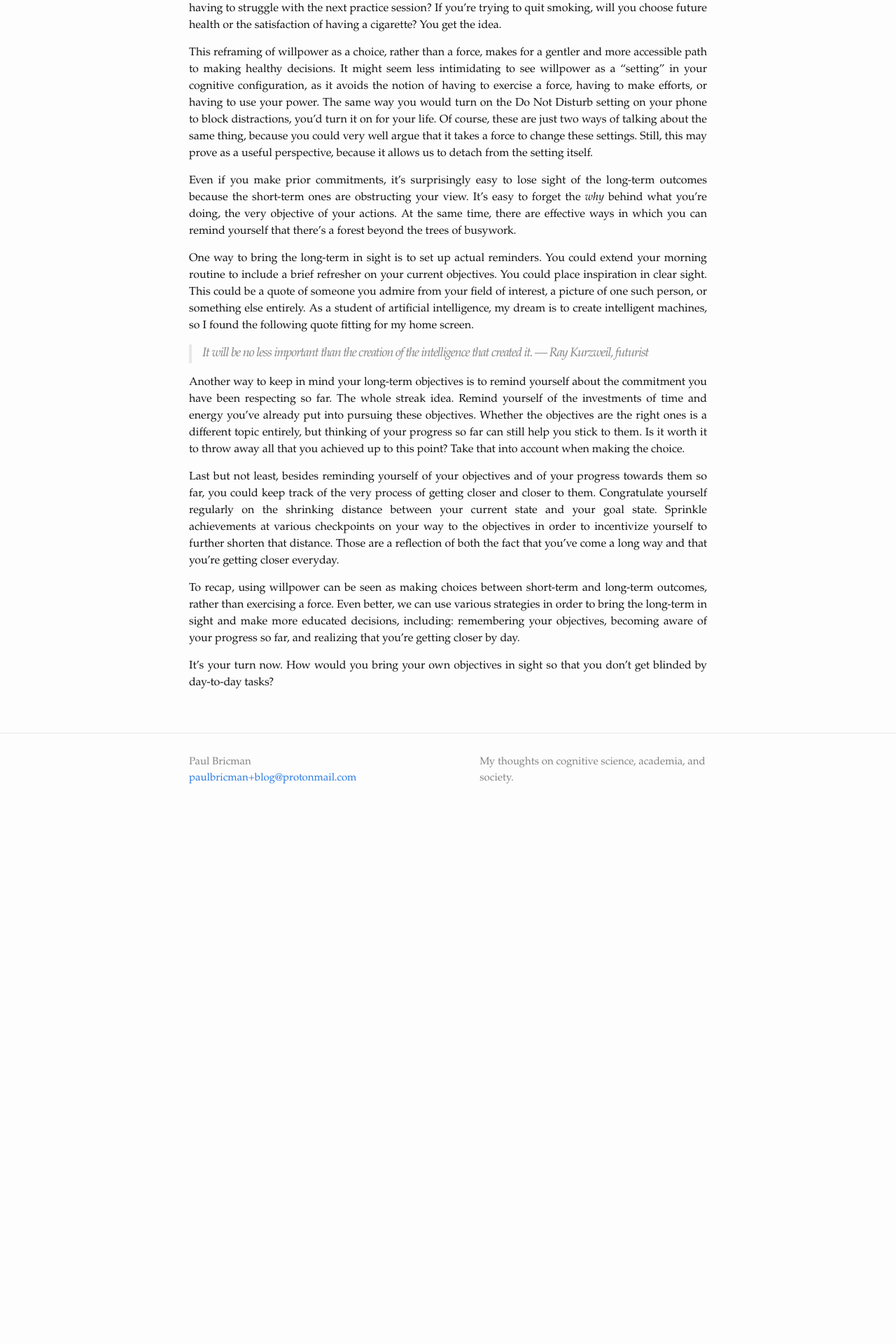
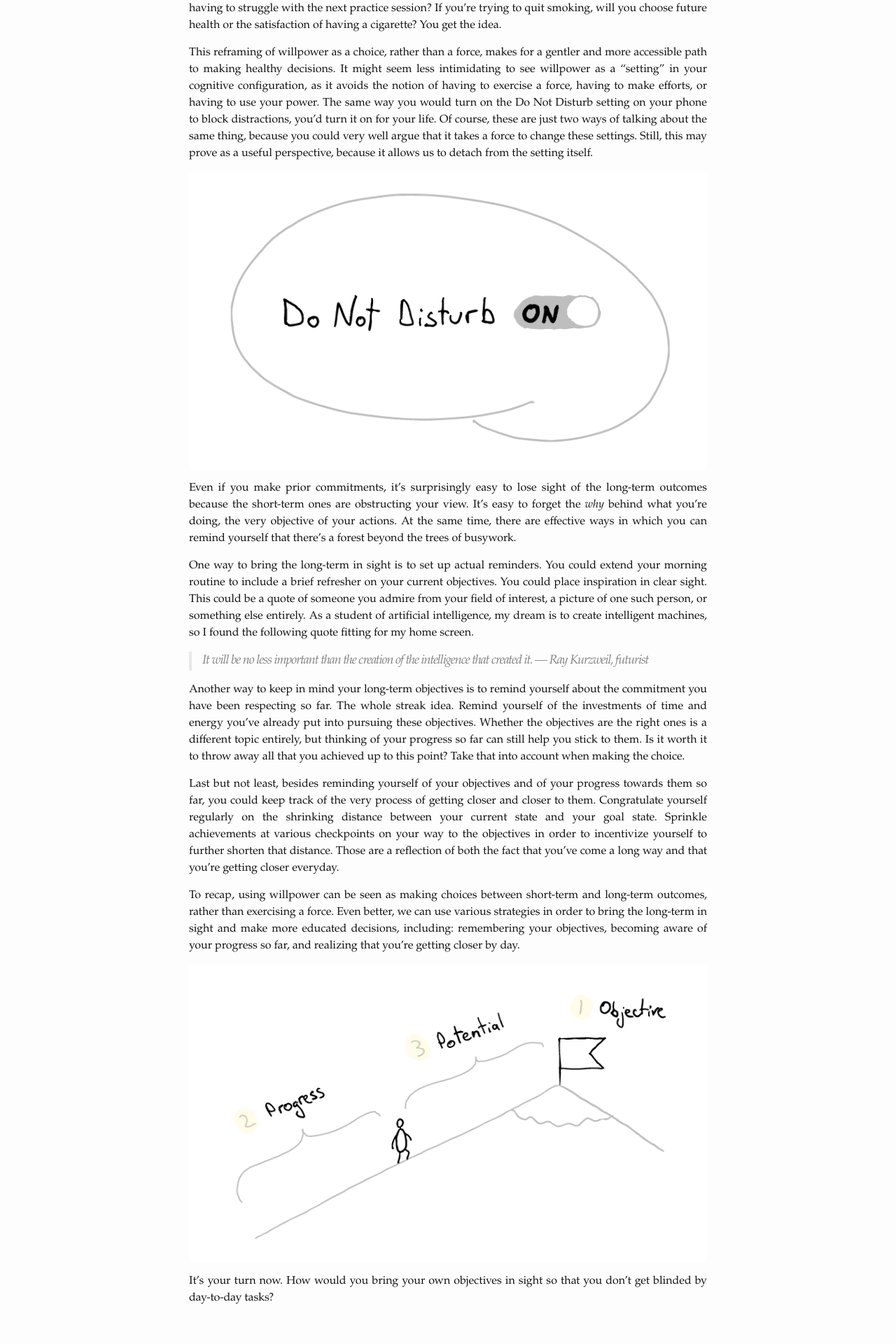
Before and after one commit to paulbricman/paulbricman.github.io, a Jekyll site: the page built from _posts/2020-09-26-willpower-as-setting.md, in a window 1280 px wide. Shown: the part 737-2657 px from the top of the page at 70% size. Built offline with Jekyll 4.4.1, drawn with Linux system fonts in a browser that asks for light colours; before the commit the page ends 1920 px from its top, so only the background shows below that.

Commit message:
Update Willpower as Setting

```diff
--- a/_posts/2020-09-26-willpower-as-setting.md
+++ b/_posts/2020-09-26-willpower-as-setting.md
@@ -19,6 +19,8 @@ Think about it, every situation which we associate with willpower contains a cho
 
 This reframing of willpower as a choice, rather than a force, makes for a gentler and more accessible path to making healthy decisions. It might seem less intimidating to see willpower as a "setting" in your cognitive configuration, as it avoids the notion of having to exercise a force, having to make efforts, or having to use your power. The same way you would turn on the Do Not Disturb setting on your phone to block distractions, you'd turn it on for your life. Of course, these are just two ways of talking about the same thing, because you could very well argue that it takes a force to change these settings. Still, this may prove as a useful perspective, because it allows us to detach from the setting itself.
 
+![Do Not Disturb your mind](/assets/images/dnd.png)
+
 Even if you make prior commitments, it's surprisingly easy to lose sight of the long-term outcomes because the short-term ones are obstructing your view. It's easy to forget the *why* behind what you're doing, the very objective of your actions. At the same time, there are effective ways in which you can remind yourself that there's a forest beyond the trees of busywork.
 
 One way to bring the long-term in sight is to set up actual reminders. You could extend your morning routine to include a brief refresher on your current objectives. You could place inspiration in clear sight. This could be a quote of someone you admire from your field of interest, a picture of one such person, or something else entirely. As a student of artificial intelligence, my dream is to create intelligent machines, so I found the following quote fitting for my home screen.
@@ -31,4 +33,6 @@ Last but not least, besides reminding yourself of your objectives and of your pr
 
 To recap, using willpower can be seen as making choices between short-term and long-term outcomes, rather than exercising a force. Even better, we can use various strategies in order to bring the long-term in sight and make more educated decisions, including: remembering your objectives, becoming aware of your progress so far, and realizing that you're getting closer by day.
 
+![Do Not Disturb your mind](/assets/images/mountain.png)
+
 It's your turn now. How would you bring your own objectives in sight so that you don't get blinded by day-to-day tasks?
```
Also changed, not shown: assets/images/dnd.png (added), assets/images/mountain.png (added), 10 other files.
